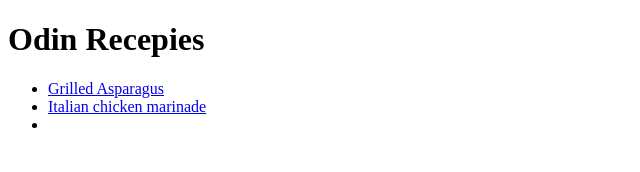
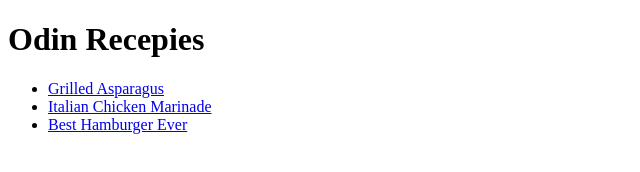
Before and after one commit to nstoyan/odin-recepies, a plain HTML site: page index.html in a window 1280 px wide. Shown: the whole page, without its empty margins (0-640 px from the left). Drawn offline with Linux system fonts and the light colour scheme.

Commit message:
added 3/3 recepie hyperlink / Fixed text uper lower case for consistency

```diff
--- a/index.html
+++ b/index.html
@@ -10,8 +10,8 @@
     <h1>Odin Recepies</h1>
     <ul>
         <li><a href="./grilled-asparagus.html">Grilled Asparagus</a></li>
-        <li><a href="./italian-chicken-marinade.html">Italian chicken marinade</a></li>
-        <li><a href=""></a></li>
+        <li><a href="./italian-chicken-marinade.html">Italian Chicken Marinade</a></li>
+        <li><a href="./best-hamburger-ever.html">Best Hamburger Ever</a></li>
     </ul>
 </body>
 </html>
```
